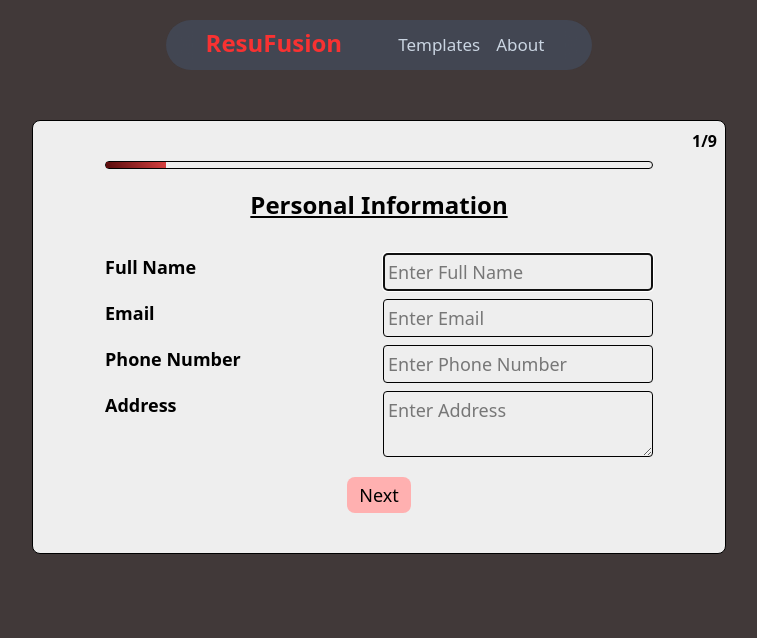
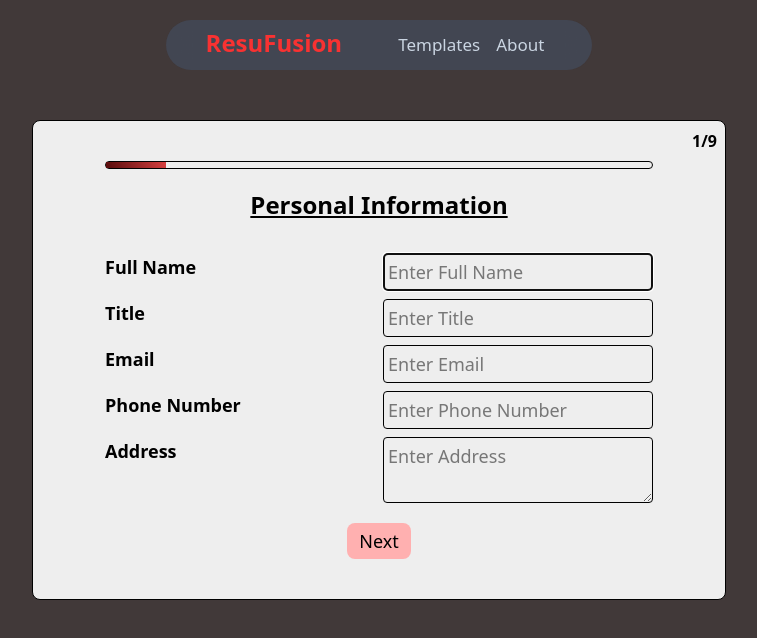
Before and after one commit to Divyansh-Jitpure/ResuFusion, a React (Vite) app in the folder frontend/: page /resumeform/1 in a window 1280 px wide. Shown: the top 638 px of the page, without its empty margins (261-1018 px from the left). Built offline with nearby package versions, Linux system fonts and the light colour scheme; no server answers.

Commit message:
Added title in personal info

```diff
--- a/frontend/src/Components/ResumeForm/Forms/PersonalInfoForm.jsx
+++ b/frontend/src/Components/ResumeForm/Forms/PersonalInfoForm.jsx
@@ -3,6 +3,7 @@ import FormWrapper from "../FormWrapper";
 
 const PersonalInfoForm = ({
   fullName,
+  title,
   email,
   phoneNumber,
   address,
@@ -19,6 +20,15 @@ const PersonalInfoForm = ({
         placeholder="Enter Full Name"
         value={fullName}
         onChange={(e) => updateFields({ fullName: e.target.value })}
+      />
+      <label htmlFor="title">Title</label>
+      <input
+        required
+        type="text"
+        name="title"
+        placeholder="Enter Title"
+        value={title}
+        onChange={(e) => updateFields({ title: e.target.value })}
       />
       <label htmlFor="email">Email </label>
       <input
--- a/frontend/src/Components/ResumeForm/ResumeForm.jsx
+++ b/frontend/src/Components/ResumeForm/ResumeForm.jsx
@@ -15,6 +15,7 @@ import HobbiesForm from "./Forms/HobbiesForm";
 
 const InitialData = {
   fullName: "",
+  title: "",
   email: "",
   phoneNumber: "",
   address: "",
@@ -104,6 +105,7 @@ const ResumeForm = () => {
       userId: user._id,
       personalInfo: {
         fullName: data.fullName,
+        title: data.title,
         email: data.email,
         phone: data.phoneNumber,
         address: data.address,
--- a/frontend/src/Pages/Templates/TemplateDesigns/Basic/PersonalInfo.jsx
+++ b/frontend/src/Pages/Templates/TemplateDesigns/Basic/PersonalInfo.jsx
@@ -5,7 +5,9 @@ const PersonalInfo = ({ personalInfo }) => {
     <div className="mt-2 flex flex-col items-center">
       <h1 className="text-4xl font-medium">{personalInfo.fullName}</h1>
       {/* Add this in the resume Form Later \/ */}
-      <h2 className="text-xl font-medium text-gray-700">System Engineer</h2>
+      <h2 className="text-xl font-medium text-gray-700">
+        {personalInfo.title}
+      </h2>
       <section className="flex gap-2 text-gray-500">
         <div className="">{personalInfo.email}</div> |
         <div className="">{personalInfo.phone}</div> |
```
Also changed, not shown: 1 other file (tests, documents, lock files or other folders).
